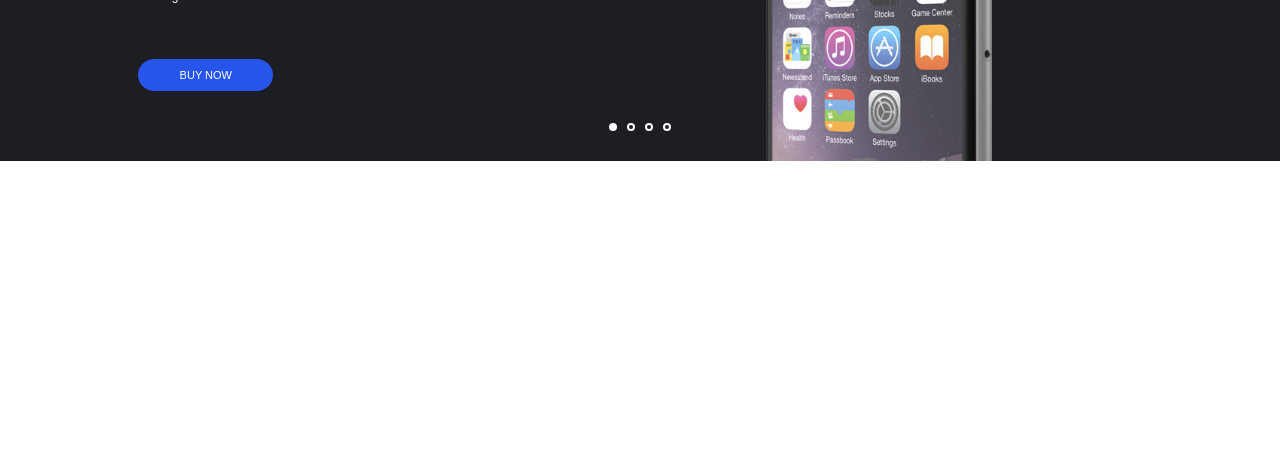
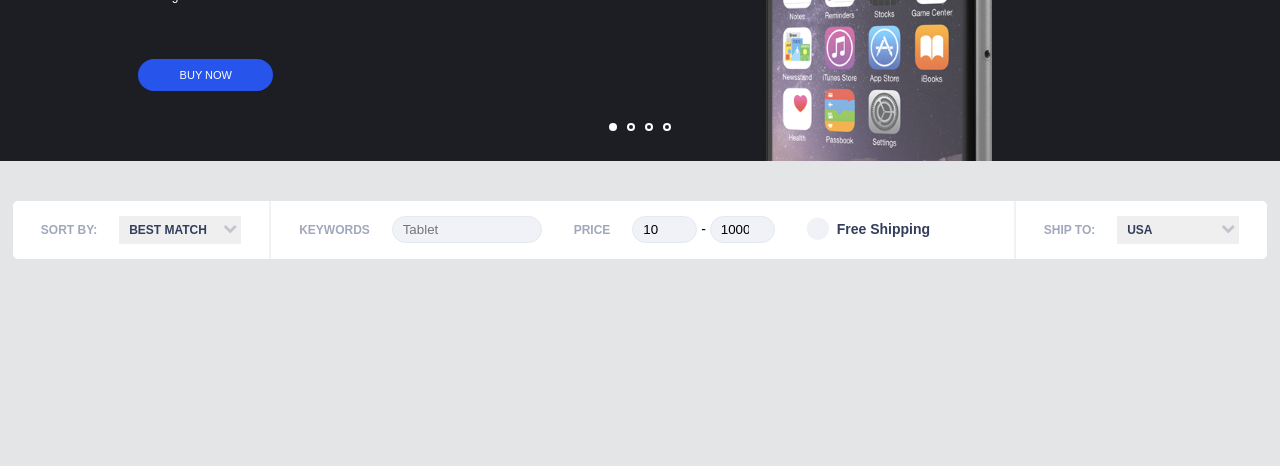
Before and after one commit to mqamhieh/FrontendBackend3, a website: page example2/index.html in a window 1280 px wide. Shown: the part 334-800 px from the top of the page. Drawn offline with nearby package versions, Linux system fonts and the light colour scheme; files whose address does not match are found by name.

Commit message:
Breadcrumb

```diff
--- a/example2/index.html
+++ b/example2/index.html
@@ -12,6 +12,7 @@
     <link rel="stylesheet" href="styles/main.css" type="text/css" />
     <link rel="stylesheet" href="styles/header.css" type="text/css" />
     <link rel="stylesheet" href="styles/slider.css" type="text/css" />
+    <link rel="stylesheet" href="styles/search.css" type="text/css" />
 
 </head>
 <body>
@@ -144,7 +145,58 @@
         </div>
     </div>
 
+    <div class="main_container search">
+        <div class="content">
+            <div class="breadcrumb">
+                <div class="items-group pull-left">
+                    <label>Sort By:</label>
+                    <span class="select_wrapper">
+                        <select>
+                            <option value="BEST_MATCH">Best Match</option>
+                            <option value="BEST_PRICE">Best Price</option>
+                        </select>
+                        <i class="fa fa-chevron-down"></i>
+                    </span>
+                </div>
+
+                <div class="items-group pull-left">
+                    <div class="item pull-left">
+                        <label>Keywords</label>
+                        <input type="text" placeholder="Tablet" />
+                    </div>
+                    <div class="item pull-left">
+                        <label>Price</label>
+                        <input type="number" value="10" min="0" />
+                        -
+                        <input type="number" value="1000" min="0" />
+                    </div>
+                    <div class="item pull-left">
+                        <label class="checkbox">
+                            <i class="fa circle fa-circle"></i>
+                            <i class="fa check fa-check"></i>
+                            Free Shipping
+                            <input type="checkbox" />
+                        </label>
+                    </div>
+                </div>
+
+                <div class="items-group pull-right">
+                    <label>Ship To:</label>
+                    <span class="select_wrapper">
+                        <select>
+                            <option value="US">USA</option>
+                            <option value="UK">United Kingdom</option>
+                        </select>
+                        <i class="fa fa-chevron-down"></i>
+                    </span>
+                </div>
+
+                <div class="clearfix"></div>
+            </div>
+        </div>
+    </div>
+
     <link rel="stylesheet" href="bower_components/font-awesome/css/font-awesome.css">
-    <!-- <link href="https://fonts.googleapis.com/css?family=Montserrat:100,400,600,700" rel="stylesheet"> -->
+    <!-- <link href="https://fonts.googleapis.com/css?family=Montserrat:100,400,600,700" rel="stylesheet">-->
 </body>
 </html>
--- a/example2/scripts/main.js
+++ b/example2/scripts/main.js
@@ -9,4 +9,13 @@ $(document).ready(function() {
         prevArrow: "<i class='fa fa-chevron-left slick-prev'></i>",
         nextArrow: "<i class='fa fa-chevron-right slick-next'></i>",
     });
+
+    $(".checkbox input[type='checkbox']").on('change', function () {
+        if ($(this).is(":checked")) {
+            $(this).parents(".checkbox").addClass("checked");
+        }
+        else {
+            $(this).parents(".checkbox").removeClass("checked");
+        }
+    });
 });
--- a/example2/styles/header.css
+++ b/example2/styles/header.css
@@ -1,5 +1,6 @@
 header {
     border-bottom: 1px solid #f0f2f7;
+    background: #fff;
 }
 
 header .side_menu {
@@ -48,6 +49,7 @@ header .menu ul li a {
 
 header .user-actions {
     padding-top: 23px;
+    width: 190px;
 }
 
 header .sign_in_btn {
@@ -69,7 +71,7 @@ header .cart {
     font-size: 0.8em;
     font-weight: 600;
     line-height: 22px;
-    margin-right: 20px;
+    margin-right: 16px;
 }
 
 header .cart i {
@@ -93,6 +95,7 @@ header .cart .cart_items_count {
 }
 
 .sub_header {
+    background: #fff;
     border-bottom: 1px solid #f0f2f7;
 }
 
--- a/example2/styles/main.css
+++ b/example2/styles/main.css
@@ -3,6 +3,7 @@ body, html {
     padding: 0;
     font-family: 'Montserrat', sans-serif;
     font-size: 14px;
+    background: #e4e5e7;
 }
 
 * {
@@ -26,3 +27,48 @@ body, html {
 .pull-right {
     float: right;
 }
+
+label.checkbox {
+    position: relative;
+    text-transform: none;
+    padding-left: 30px;
+    color: #343e5c;
+    line-height: 26px;
+    vertical-align: middle;
+    font-weight: 600;
+    cursor: pointer;
+}
+
+.checkbox i {
+    font-size: 26px;
+}
+
+.checkbox .circle {
+    position: absolute;
+    left: 0;
+    top: -5px;
+    transition: all 0.3s, ease-in;
+    color: #f0f2f7;
+}
+
+.checkbox .check {
+    position: absolute;
+    font-size: 16px;
+    top: 0;
+    left: 3px;
+    display: none;
+    color: #fff;
+}
+
+.checkbox.checked .circle {
+    color: #00e2aa;
+}
+
+.checkbox.checked .check {
+    display: inline-block;
+}
+
+.checkbox input[type='checkbox'] {
+    opacity: 0;
+    position: absolute;
+}
--- /dev/null
+++ b/example2/styles/search.css
@@ -0,0 +1,86 @@
+.search .breadcrumb {
+    background: #fff;
+    border-radius: 5px;
+    margin-top: 40px;
+    margin-bottom: 25px;
+}
+
+.search .breadcrumb .items-group {
+    padding: 15px 28px;
+    border-left: 2px solid #f2f2f2;
+    height: 58px;
+}
+
+.search .breadcrumb .items-group:first-child {
+    border-left: none;
+}
+
+.search .breadcrumb .item {
+    padding-left: 32px;
+}
+
+.search .breadcrumb .item:first-child {
+    padding-left: 0;
+}
+
+.search .breadcrumb label:not(.checkbox) {
+    color: #a1a8bd;
+    text-transform: uppercase;
+    font-size: 12px;
+    font-weight: 600;
+    margin-right: 18px;
+    display: inline-block;
+}
+
+.search .breadcrumb select {
+    border: none;
+    font-weight: 600;
+    text-transform: uppercase;
+    color: #343e5c;
+    -webkit-appearance: none;
+    -moz-appearance: none;
+    padding: 7px 30px 7px 10px;
+    width: 122px;
+    font-size: 12px;
+}
+
+.search .breadcrumb select option {
+    text-transform: none;
+}
+
+.search .breadcrumb select::-ms-expand {
+    display: none;
+}
+
+.search .breadcrumb .select_wrapper {
+    position: relative;
+}
+
+.search .breadcrumb .select_wrapper i {
+    position: absolute;
+    top: 0;
+    right: 4px;
+    color: #c2c5ce;
+}
+
+.search .breadcrumb input[type='text'] {
+    width: 150px;
+}
+
+.search .breadcrumb input[type='number'] {
+    width: 65px;
+}
+
+.search .breadcrumb input[type='number'],
+.search .breadcrumb input[type='text'] {
+    background: #f0f2f7;
+    border: 1px solid #e3e8f0;
+    border-radius: 20px;
+    padding: 5px 10px;
+}
+
+.search .breadcrumb input[type='number']:focus,
+.search .breadcrumb input[type='text']:focus {
+    outline: none;
+    border-color: #3cb3e2;
+}
```
